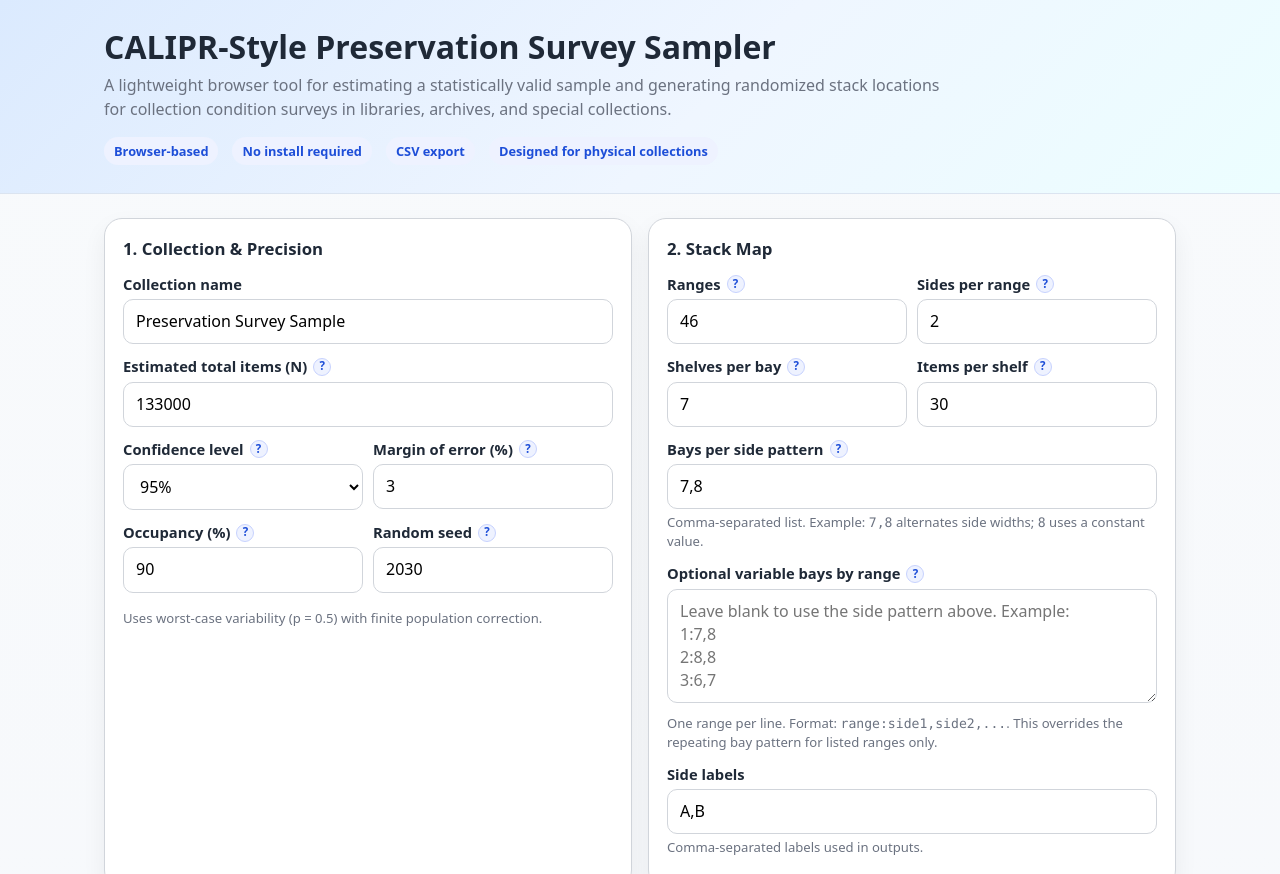
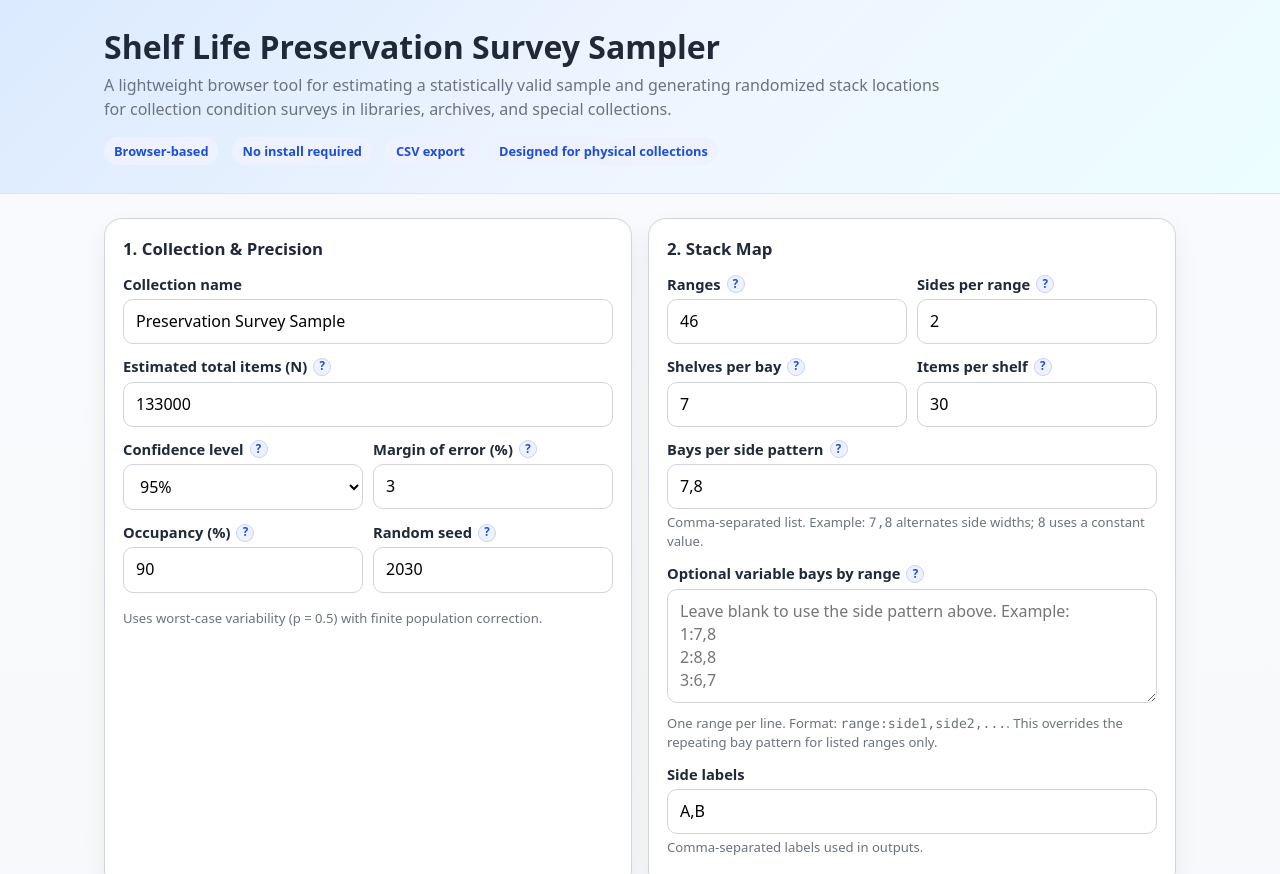
Before and after one commit to fugitivepigments/ShelfLife, a plain HTML site: page index.html in a window 1280 px wide. Shown: the top 874 px of the page. Drawn offline with Linux system fonts and the light colour scheme.

Commit message:
First commit

```diff
--- a/index.html
+++ b/index.html
@@ -3,7 +3,7 @@
 <head>
   <meta charset="UTF-8" />
   <meta name="viewport" content="width=device-width, initial-scale=1.0" />
-  <title>CALIPR-Style Preservation Survey Sampler</title>
+  <title>Shelf Life Preservation Survey Sampler</title>
   <style>
     :root {
       --bg: #f5f7fb;
@@ -328,7 +328,7 @@
 <body>
   <div class="hero">
     <div class="wrap">
-      <h1>CALIPR-Style Preservation Survey Sampler</h1>
+      <h1>Shelf Life Preservation Survey Sampler</h1>
       <div class="sub">A lightweight browser tool for estimating a statistically valid sample and generating randomized stack locations for collection condition surveys in libraries, archives, and special collections.</div>
       <div class="hero-meta">
         <span class="meta-pill">Browser-based</span>
```
Also changed, not shown: 1 other file.
